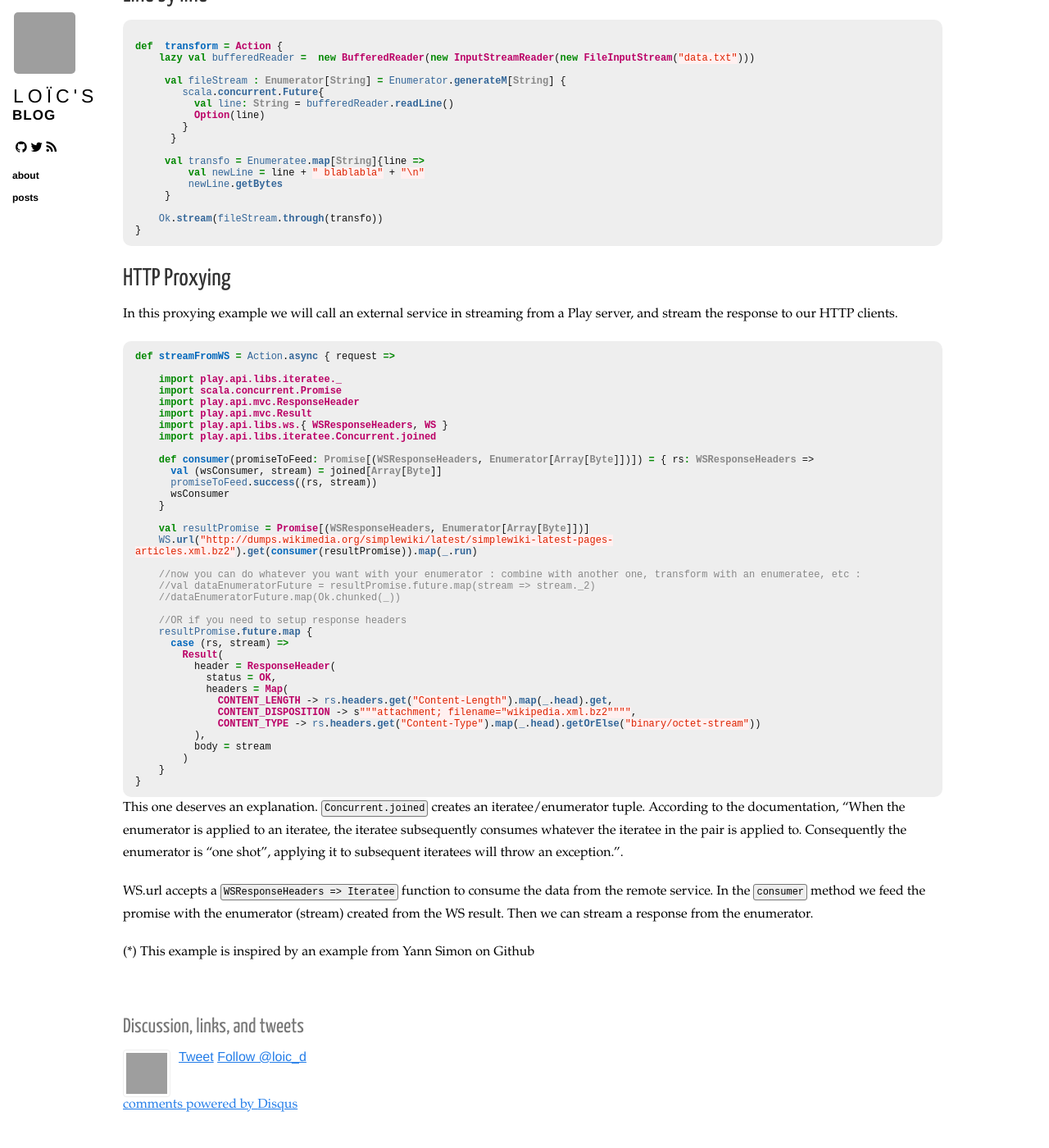
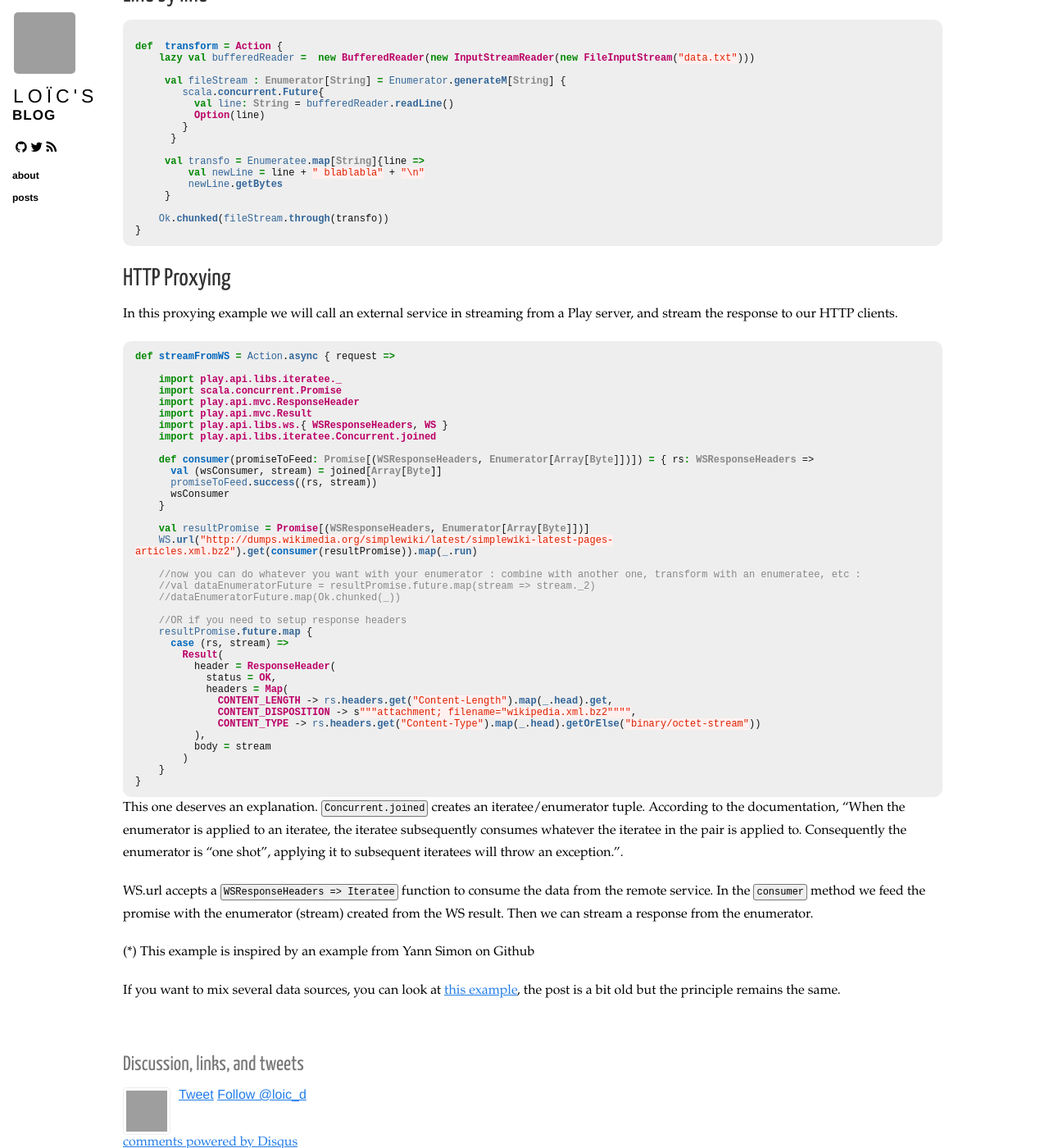
Before and after one commit to loicdescotte/loicdescotte.github.io, a Jekyll site: the page built from _posts/2014-09-10-streaming.md, in a window 1280 px wide and 1400 px high, scrolled down 624 px. Shown: the whole window at 82% size. Built offline with Jekyll 4.4.1, drawn with Linux system fonts in a browser that asks for light colours; nearby versions of some CDN libraries; Markdown is read by kramdown in place of the engine named in the settings; comment, search, counter and statistics services are not loaded; grey boxes are pictures that could not be loaded.

Commit message:
Update 2014-09-10-streaming.md

```diff
--- a/_posts/2014-09-10-streaming.md
+++ b/_posts/2014-09-10-streaming.md
@@ -28,7 +28,7 @@ def  transform = Action {
          newChunk.getBytes //<-- stream file
      }
 
-     Ok.stream(fileStream.through(transfo))
+     Ok.chunked(fileStream.through(transfo))
 }
 {% endhighlight %}
 
@@ -50,7 +50,7 @@ def  transform = Action {
          newLine.getBytes
      }
 
-    Ok.stream(fileStream.through(transfo))
+    Ok.chunked(fileStream.through(transfo))
 }
 {% endhighlight %}
 
@@ -106,3 +106,5 @@ WS.url accepts a `WSResponseHeaders => Iteratee` function to consume the data fr
 In the `consumer` method we feed the promise with the enumerator (stream) created from the WS result. Then we can stream a response from the enumerator.
 
 (*) This example is inspired by an example from Yann Simon on Github
+
+If you want to mix several data sources, you can look at [this example](https://gist.github.com/loicdescotte/3266376), the post is a bit old but the principle remains the same.
```
